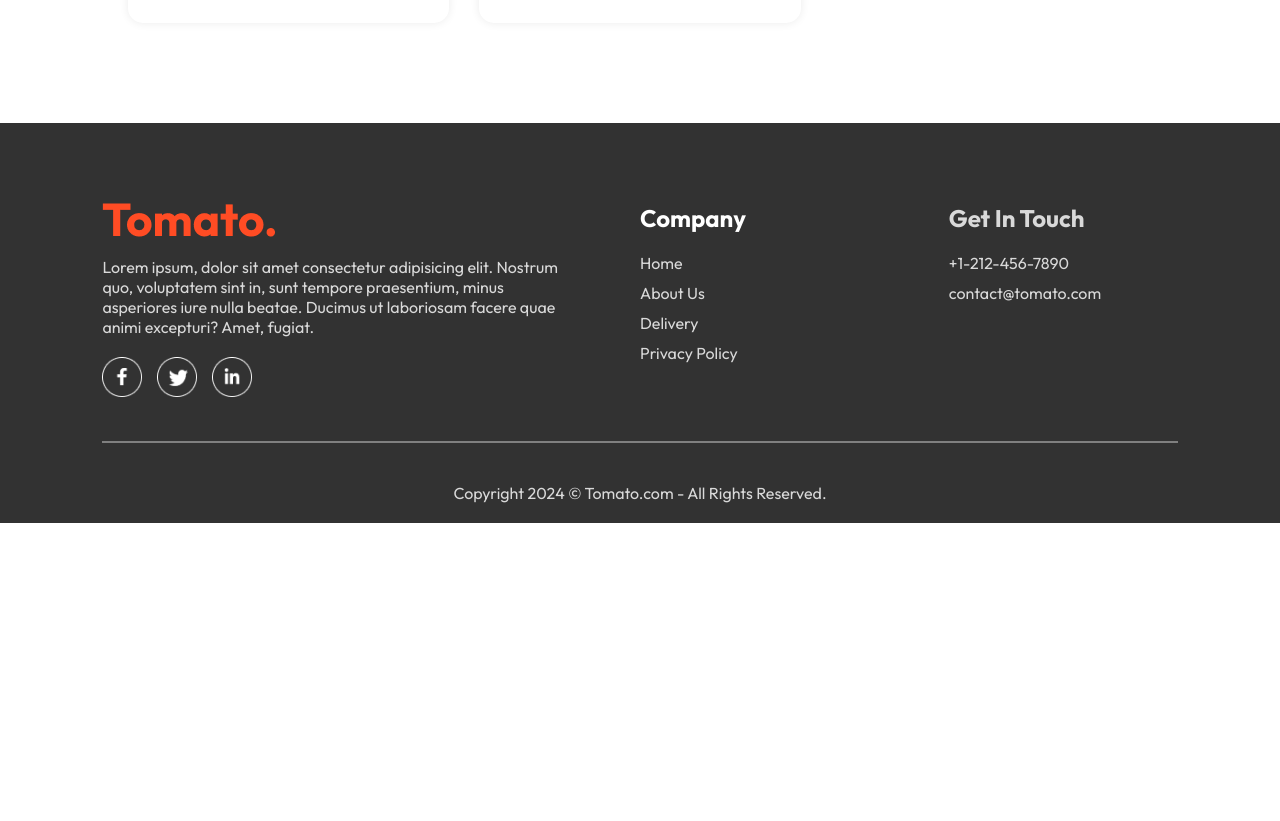
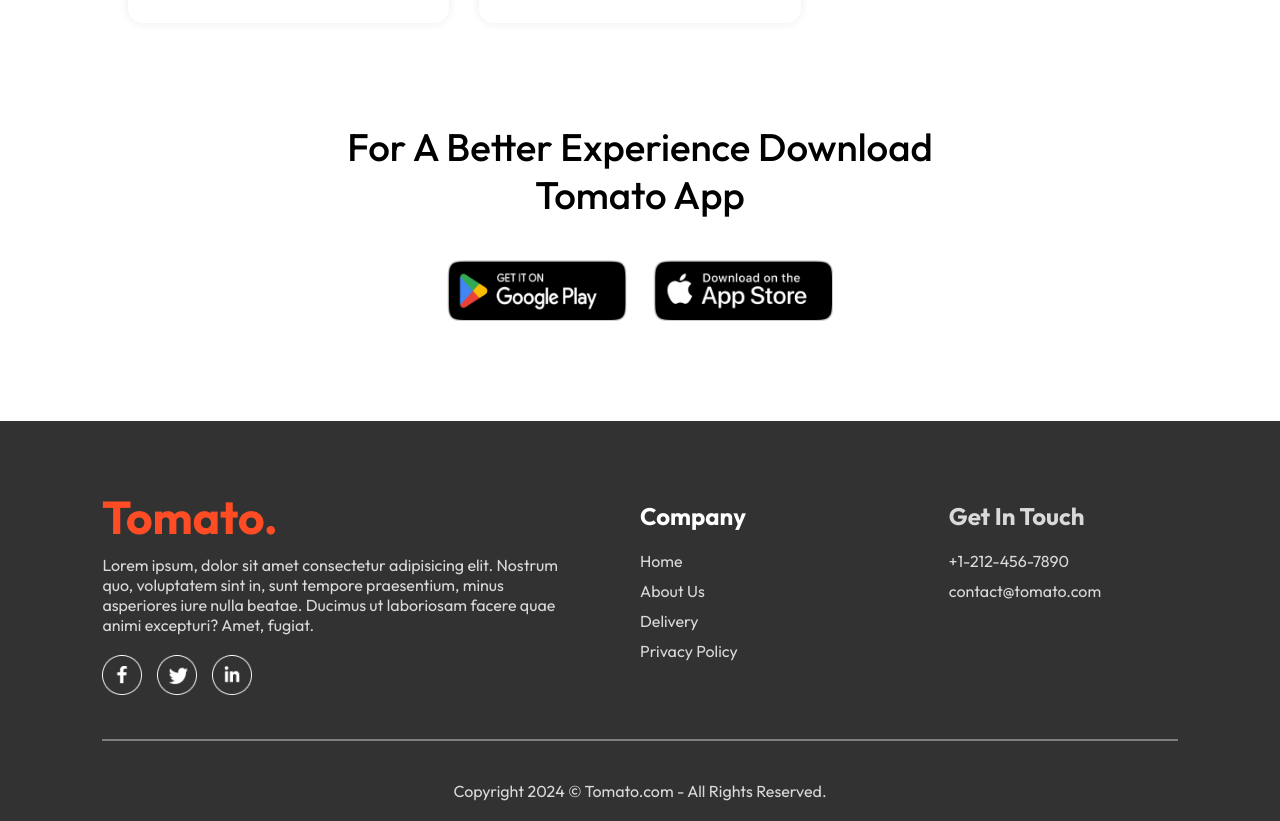
Before and after one commit to OoKiaoO/food-del, a React (Vite) app in the folder frontend/: page / in a window 1280 px wide. Shown: the part 5960-6781 px from the top of the page. Before the commit the page ends 6483 px from the top, so only its background shows below. Built offline with nearby package versions, Linux system fonts and the light colour scheme.

Commit message:
created AppDownload component

```diff
--- /dev/null
+++ b/frontend/src/components/AppDownload/AppDownload.css
@@ -0,0 +1,25 @@
+.app-download {
+  margin: auto auto;
+  margin-top: 100px;
+  font-size: max(3vw, 20px);
+  text-align: center;
+  font-weight: 500;
+}
+
+.app-download-platforms {
+  display: flex;
+  justify-content: center;
+  gap: max(2vw, 10px);
+  margin-top: 40px;
+}
+
+.app-download-platforms img {
+  width: max(30vw, 120px);
+  max-width: 180px;
+  transition: 0.5s;
+  cursor: pointer;
+}
+
+.app-download-platforms img:hover {
+  transform: scale(1.05);
+}
--- /dev/null
+++ b/frontend/src/components/AppDownload/AppDownload.jsx
@@ -0,0 +1,20 @@
+import React from 'react'
+import './AppDownload.css'
+import { assets } from '../../assets/assets'
+
+const AppDownload = () => {
+  return (
+    <div className='app-download' id='app-download'>
+      <p>For A Better Experience Download
+        <br />
+        Tomato App
+      </p>
+      <div className="app-download-platforms">
+        <img src={assets.play_store} alt='' />
+        <img src={assets.app_store} alt='' />
+      </div>
+    </div>
+  )
+}
+
+export default AppDownload
--- a/frontend/src/pages/Home/Home.jsx
+++ b/frontend/src/pages/Home/Home.jsx
@@ -4,6 +4,7 @@
 import Header from '../../components/Header/Header'
 import { ExploreMenu } from '../../components/ExploreMenu/ExploreMenu'
 import FoodDisplay from '../../components/FoodDisplay/FoodDisplay'
+import AppDownload from '../../components/AppDownload/AppDownload'
 
 const Home = () => {
   const [category, setCategory] = useState('All');
@@ -13,6 +14,7 @@
       <Header/>
       <ExploreMenu category={category} setCategory={setCategory} />
       <FoodDisplay category={category} />
+      <AppDownload />
     </div>
   )
 }
```
